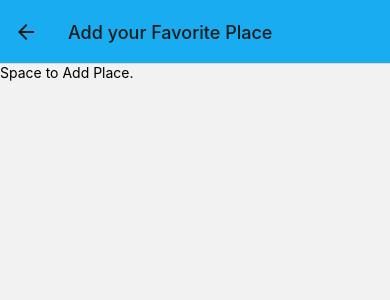
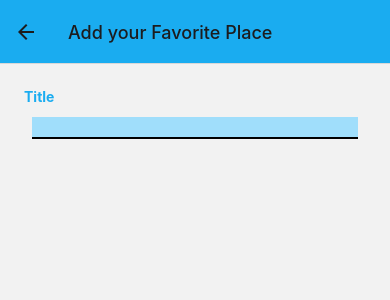
Before and after one commit to YogeshRR/Favorite_Places, a React Native app: screen /AddPlaces in a window 390 px wide. Shown: the top 300 px of the page. Built offline with nearby package versions, Linux system fonts and the light colour scheme.

Commit message:
195 Getting Started with a Custom Form

```diff
--- a/components/places/PlaceForm.js
+++ b/components/places/PlaceForm.js
@@ -1,10 +1,42 @@
-import { View, Text } from "react-native";
+import { useState } from "react";
+import { View, Text, ScrollView, TextInput, StyleSheet } from "react-native";
+import { Colors } from "../../Constants/Colors";
 
 function PlaceForm() {
+  const [enteredTitle, setEnteredTitle] = useState("");
+  function changeTitleHandler(enteredText) {
+    setEnteredTitle(enteredText);
+  }
   return (
-    <View>
-      <Text>Space to Add Place.</Text>
-    </View>
+    <ScrollView style={styles.form}>
+      <View>
+        <Text style={styles.label}>Title</Text>
+        <TextInput
+          style={styles.input}
+          onChangeText={changeTitleHandler}
+          value={enteredTitle}
+        />
+      </View>
+    </ScrollView>
   );
 }
 export default PlaceForm;
+
+const styles = StyleSheet.create({
+  form: {
+    flex: 1,
+    padding: 24,
+  },
+  label: {
+    fontWeight: "bold",
+    marginBottom: 4,
+    color: Colors.primary500,
+  },
+  input: {
+    fontSize: 16,
+    borderBottomWidth: 2,
+    backgroundColor: Colors.primary100,
+    marginHorizontal: 8,
+    marginVertical: 8,
+  },
+});
```
